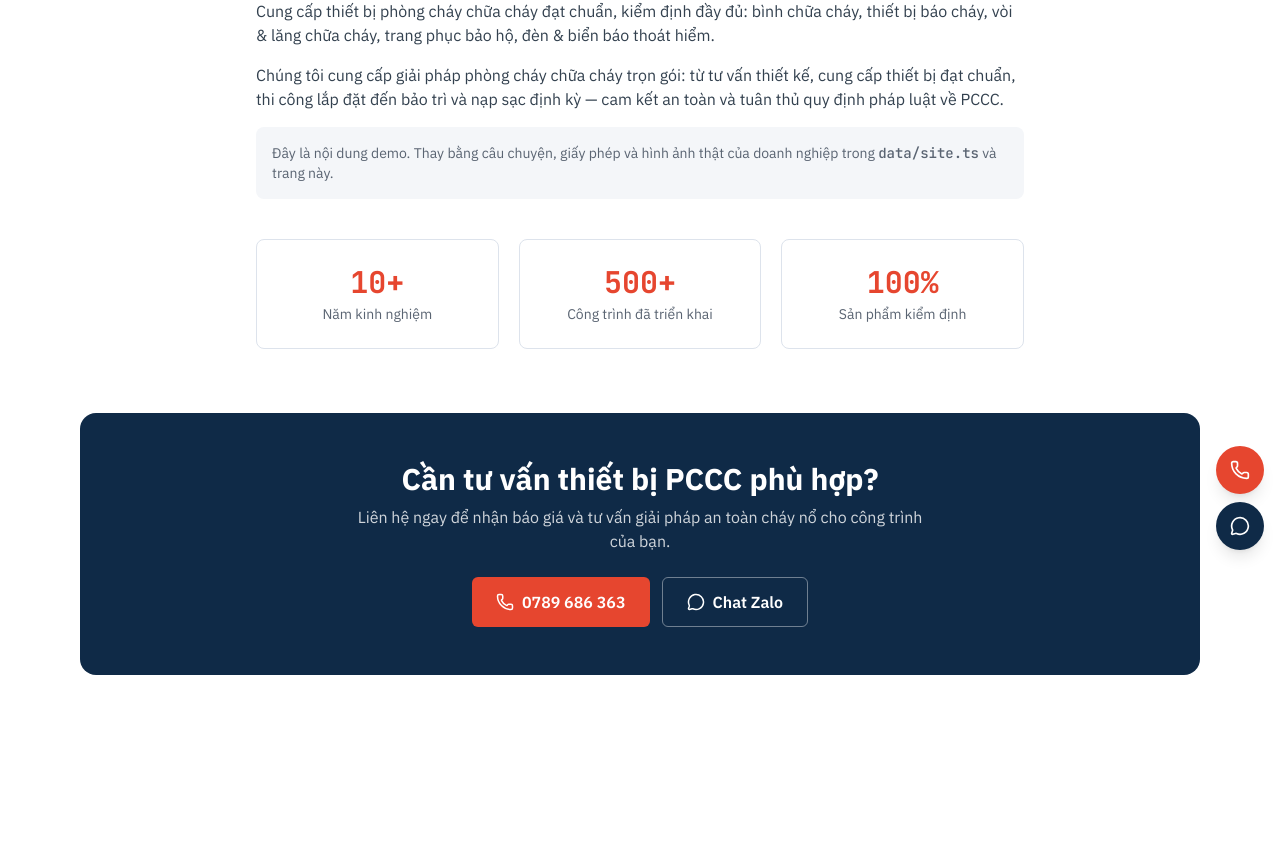
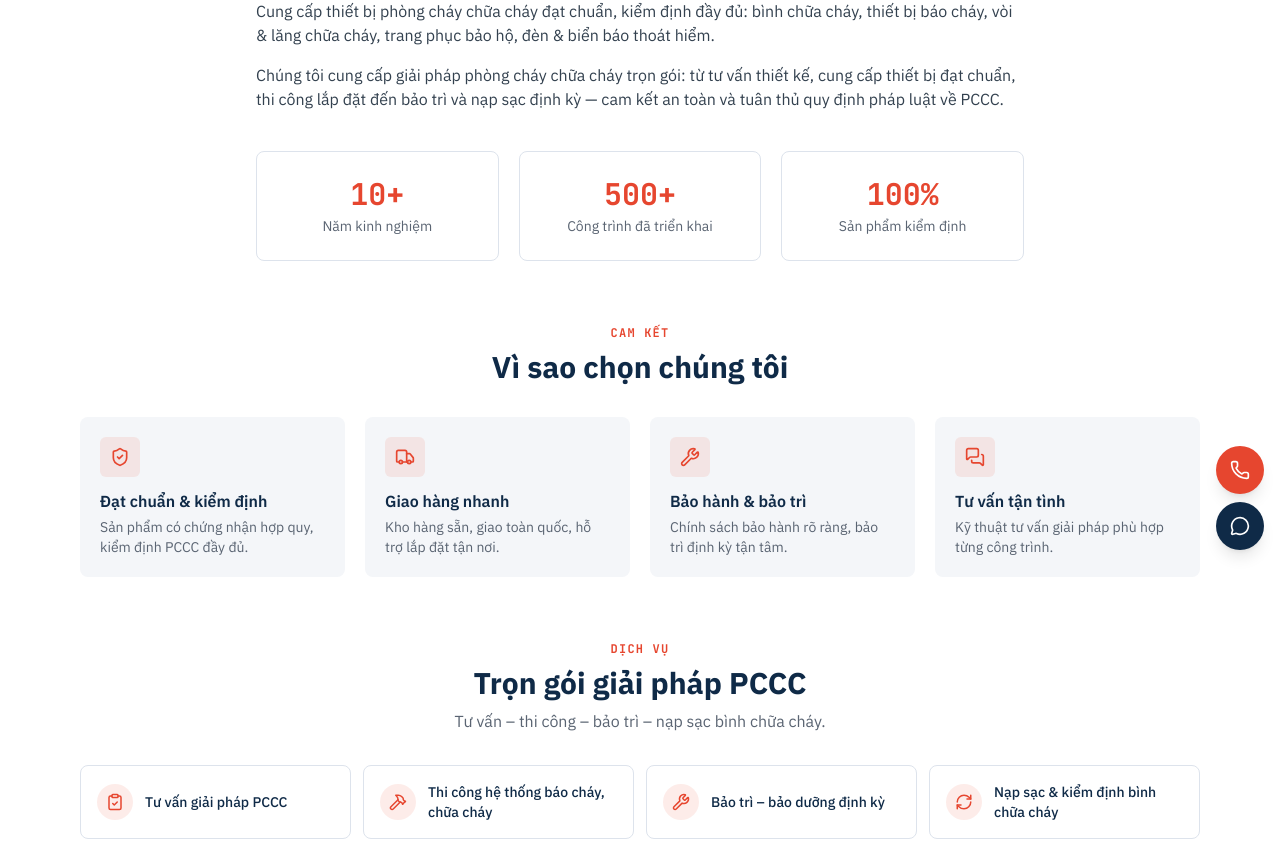
Before and after one commit to quockhanh41/pccc, a Next.js app: page /gioi-thieu in a window 1280 px wide. Shown: the part 234-1075 px from the top of the page. Built offline with nearby package versions, Linux system fonts and the light colour scheme.

Commit message:
refactor(sections): move Cam ket and Dich vu sections from Home page to About page

```diff
--- a/app/gioi-thieu/page.tsx
+++ b/app/gioi-thieu/page.tsx
@@ -1,4 +1,6 @@
 import SectionHeading from "@/components/SectionHeading";
+import WhyChooseUs from "@/components/WhyChooseUs";
+import ServicesStrip from "@/components/ServicesStrip";
 import CtaSection from "@/components/CtaSection";
 import { site } from "@/data/site";
 
@@ -25,10 +27,6 @@ export default function AboutPage() {
           thiết bị đạt chuẩn, thi công lắp đặt đến bảo trì và nạp sạc định kỳ — cam kết an toàn và
           tuân thủ quy định pháp luật về PCCC.
         </p>
-        <p className="rounded-lg bg-surface-alt p-4 text-sm text-muted">
-          Đây là nội dung demo. Thay bằng câu chuyện, giấy phép và hình ảnh thật của doanh nghiệp
-          trong <code className="font-mono">data/site.ts</code> và trang này.
-        </p>
       </div>
 
       <div className="mx-auto mt-10 grid max-w-3xl gap-5 sm:grid-cols-3">
@@ -40,6 +38,16 @@ export default function AboutPage() {
         ))}
       </div>
 
+      <section className="mt-16">
+        <SectionHeading eyebrow="Cam kết" title="Vì sao chọn chúng tôi" />
+        <div className="mt-8"><WhyChooseUs /></div>
+      </section>
+
+      <section className="mt-16">
+        <SectionHeading eyebrow="Dịch vụ" title="Trọn gói giải pháp PCCC" subtitle="Tư vấn – thi công – bảo trì – nạp sạc bình chữa cháy." />
+        <div className="mt-8"><ServicesStrip /></div>
+      </section>
+
       <CtaSection />
     </div>
   );
--- a/app/page.tsx
+++ b/app/page.tsx
@@ -1,8 +1,6 @@
 import Hero from "@/components/Hero";
 import SectionHeading from "@/components/SectionHeading";
 import CategoryGrid from "@/components/CategoryGrid";
-import WhyChooseUs from "@/components/WhyChooseUs";
-import ServicesStrip from "@/components/ServicesStrip";
 import ProductGrid from "@/components/ProductGrid";
 import CtaSection from "@/components/CtaSection";
 import { getFeaturedProducts } from "@/data/products";
@@ -17,14 +15,6 @@ export default function Home() {
         <div className="mt-8"><CategoryGrid /></div>
       </section>
       <section className="py-14">
-        <SectionHeading eyebrow="Cam kết" title="Vì sao chọn chúng tôi" />
-        <div className="mt-8"><WhyChooseUs /></div>
-      </section>
-      <section className="py-14">
-        <SectionHeading eyebrow="Dịch vụ" title="Trọn gói giải pháp PCCC" subtitle="Tư vấn – thi công – bảo trì – nạp sạc bình chữa cháy." />
-        <div className="mt-8"><ServicesStrip /></div>
-      </section>
-      <section className="py-14">
         <SectionHeading eyebrow="Nổi bật" title="Sản phẩm tiêu biểu" />
         <div className="mt-8"><ProductGrid products={featured} /></div>
       </section>
```
